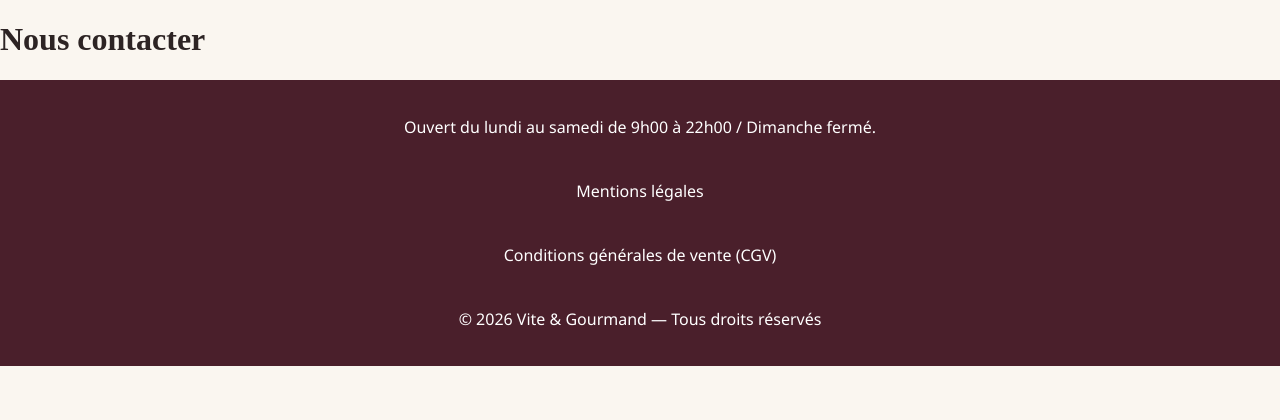
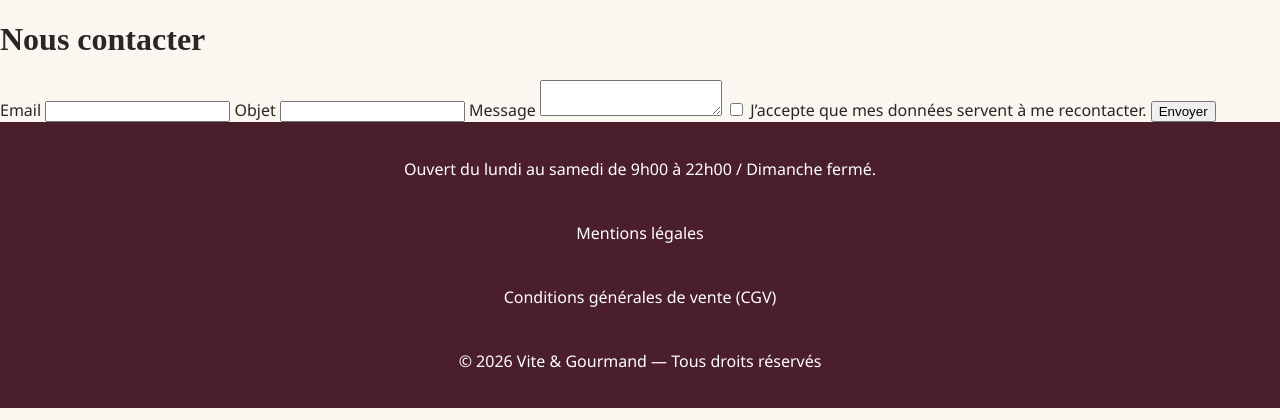
Before and after one commit to OFF-8/vite-et-gourmand, a PHP site: page /contact.php in a window 1280 px wide. Shown: the part 62-482 px from the top of the page. Run offline with PHP 8.4, Linux system fonts and the light colour scheme; some libraries are stand-ins or nearby versions.

Commit message:
VG-16 : formulaire de contact avec enregistrement et mail

```diff
--- a/contact.php
+++ b/contact.php
@@ -1,5 +1,62 @@
+<?php
+require 'includes/db.php';
+require 'vendor/autoload.php';
+
+$message = '';
+$erreur = '';
+if ($_SERVER['REQUEST_METHOD'] === 'POST') {
+    $titre = trim($_POST['titre'] ?? '');
+    $description = trim($_POST['description'] ?? '');
+    $email = trim($_POST['email'] ?? '');
+
+    if ($titre === '' || $description === '' || $email === '') {
+        $erreur = 'Tous les champs sont obligatoires.';
+    } elseif (!filter_var($email, FILTER_VALIDATE_EMAIL)) {
+        $erreur = 'Adresse e-mail invalide.';
+    } elseif (empty($_POST['rgpd'])) {
+        $erreur = 'Vous devez accepter l’utilisation de vos données.';
+    } else {
+        $date = date('Y-m-d H:i:s');
+        $insert = $pdo->prepare(
+            'INSERT INTO message_contact (titre, description, email, date) VALUES (?, ?, ?, ?)'
+        );
+        $insert->execute([$titre, $description, $email, $date]);
+
+        $mail = new PHPMailer\PHPMailer\PHPMailer(true);
+        $mail->isSMTP();
+        $mail->Host = '127.0.0.1';
+        $mail->Port = 1025;
+        $mail->SMTPAuth = false;
+        $mail->setFrom('contact@vite-et-gourmand.test', 'Vite & Gourmand');
+        $mail->addAddress('jose.garcia@example.com');
+        $mail->Subject = 'Contact : ' . $titre;
+        $mail->Body = "E-mail du visiteur : $email\n\n$description";
+        $mail->send();
+
+        $message = 'Votre message a bien été envoyé. Nous vous répondrons rapidement.';
+    }
+}
+?>
 <?php include 'includes/header.php'; ?>
 <main>
     <h1>Nous contacter</h1>
+    <?php if ($erreur !== '') { ?>
+        <p><?php echo htmlspecialchars($erreur); ?></p>
+    <?php } ?>
+    <?php if ($message !== '') { ?>
+        <p><?php echo htmlspecialchars($message); ?></p>
+    <?php } ?>
+    <form action="contact.php" method="post">
+        <label for="email">Email</label>
+        <input type="email" name="email" id="email" required>
+        <label for="objet">Objet</label>
+        <input type="text" name="titre" id="objet" required>
+
+        <label for="message">Message</label>
+        <textarea name="description" id="message" required></textarea>
+        <input type="checkbox" id="rgpd" name="rgpd" required>
+        <label for="rgpd">J’accepte que mes données servent à me recontacter.</label>
+        <button type="submit" name="submit">Envoyer</button>
+    </form>
 </main>
 <?php include 'includes/footer.php'; ?>
```
